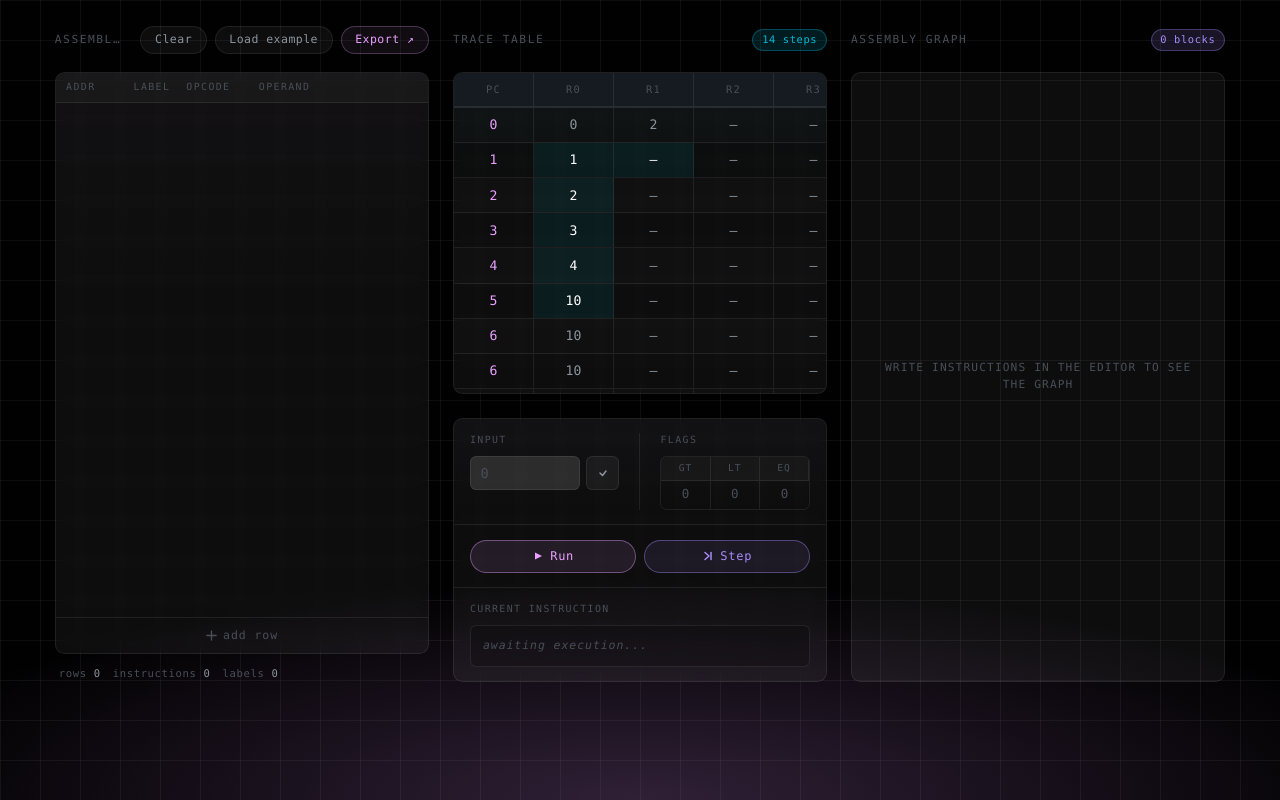
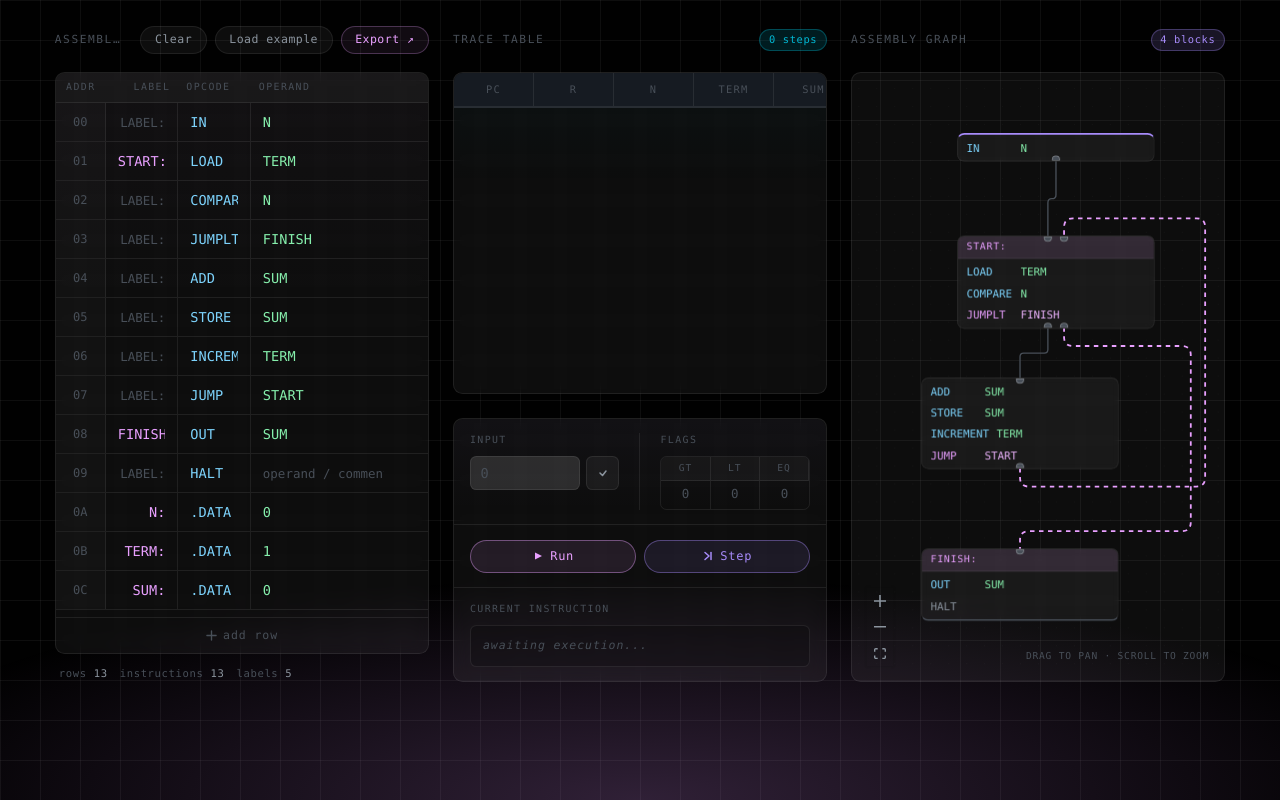
Before and after one commit to DiamondPie/assembly-sim, a Next.js app: page / in a window 1280 px wide. Built offline with nearby package versions, Linux system fonts and the light colour scheme.

Commit message:
Refactor Page component to initialize VM with default rows and enhance input handling; update TraceTable and SimControls integration

```diff
--- a/app/page.js
+++ b/app/page.js
@@ -1,13 +1,141 @@
 "use client";
 
+import { useState, useMemo, useCallback } from 'react';
 import AsmEditor from './components/AsmEditor';
 import TraceTable from './components/TraceTable';
 import AssemblyGraph from './components/AssemblyGraph';
 import SimControls from './components/SimControls';
-import { useState } from 'react';
+
+import {
+  parse,
+  createVM,
+  step,
+  run,
+  provideInput,
+  traceToTableRows,
+  traceToTableColumns,
+} from './AsmVM';
+
+// ── 初始示例程序（与 AsmEditor 内部 EXAMPLE_ROWS 一致）────────────────────
+let _rid = 0;
+const mk = (label, opcode, operand) => ({
+  id: _rid++,
+  label,
+  opcode,
+  operand,
+});
+
+const INITIAL_ROWS = [
+  mk('',        'IN',        'N'),
+  mk('START:',  'LOAD',      'TERM'),
+  mk('',        'COMPARE',   'N'),
+  mk('',        'JUMPLT',    'FINISH'),
+  mk('',        'ADD',       'SUM'),
+  mk('',        'STORE',     'SUM'),
+  mk('',        'INCREMENT', 'TERM'),
+  mk('',        'JUMP',      'START'),
+  mk('FINISH:', 'OUT',       'SUM'),
+  mk('',        'HALT',      ''),
+  mk('N:',      '.DATA',     '0'),
+  mk('TERM:',   '.DATA',     '1'),
+  mk('SUM:',    '.DATA',     '0'),
+];
 
 export default function Page() {
-  const [rows, setRows] = useState([]);
+  const [rows, setRows]           = useState(INITIAL_ROWS);
+  const [vmState, setVmState]     = useState(null);
+  const [inputValue, setInputValue] = useState('');
+  const [prevProgram, setPrevProgram] = useState(null);
+  const [autoRun, setAutoRun] = useState(false);
+
+  // 每次 rows 变化都重新解析
+  const program = useMemo(() => parse(rows), [rows]);
+
+  // rows/program 变化 → 重置 VM（避免旧状态与新代码错位）
+  if (program !== prevProgram) {
+    setPrevProgram(program);
+    setVmState(null);
+    setInputValue('');
+    setAutoRun(false);
+  }
+
+  // 懒初始化：第一次点 Run/Step 时才真正 createVM
+  const ensureVM = useCallback(
+    () => vmState ?? createVM(program),
+    [vmState, program]
+  );
+
+  const handleStep = useCallback(() => {
+    const cur = ensureVM();
+    if (cur.halted || cur.error || cur.waitingForInput) {
+      setVmState(cur); // 把潜在的初始化写回
+      return;
+    }
+    setAutoRun(false);
+    setVmState(step(cur, program));
+  }, [ensureVM, program]);
+
+  const handleRun = useCallback(() => {
+    const cur = ensureVM();
+    if (cur.halted || cur.error) {
+      setVmState(cur);
+      return;
+    }
+    setAutoRun(true);
+    // run() 会在遇到 IN / HALT / error 时自动停
+    setVmState(run(cur, program));
+  }, [ensureVM, program]);
+
+  const handleInputConfirm = useCallback(
+    (val) => {
+      if (!vmState || !vmState.waitingForInput) return;
+      const n = parseInt(val, 10);
+      let next = provideInput(vmState, isNaN(n) ? 0 : n);
+
+      // 如果是 Run 模式下被 IN 阻断的，注入后继续跑
+      if (
+        autoRun &&
+        !next.halted &&
+        !next.error &&
+        !next.waitingForInput
+      ) {
+        next = run(next, program);
+      }
+
+      setVmState(next);
+      setInputValue('');
+    },
+    [vmState, program, autoRun]
+  );
+
+  // ── 派生：TraceTable 的列和行 ────────────────────────────────────────────
+  const traceColumns = useMemo(
+    () => traceToTableColumns(program),
+    [program]
+  );
+  const traceRows = useMemo(
+    () => (vmState ? traceToTableRows(vmState.trace, program) : []),
+    [vmState, program]
+  );
+
+  // ── 派生：SimControls 的 props ───────────────────────────────────────────
+  const flags    = vmState?.flags ?? { GT: false, LT: false, EQ: false };
+
+  // 根据 VM 状态动态写 notation，给用户清晰反馈
+  let notation = vmState?.currentNotation ?? '';
+  if (vmState?.error) {
+    notation = `⚠ ${vmState.error}`;
+  } else if (vmState?.waitingForInput) {
+    notation = `⌨ waiting for input → ${vmState.inputTarget}`;
+  } else if (vmState?.halted) {
+    notation = `■ halted${
+      vmState.output.length ? ` · output: [${vmState.output.join(', ')}]` : ''
+    }`;
+  }
+
+  const currentRowId = vmState?.trace?.length > 0
+    ? (program.instructions[vmState.trace[vmState.trace.length - 1].pc]?.rowId ?? null)
+    : null;
 
   return (
     <main className="min-h-screen p-6 md:p-6">
@@ -18,21 +146,26 @@ export default function Page() {
           <AsmEditor rows={rows} onRowsChange={setRows} />
         </div>
 
-        {/* Right column — stacked: Trace Table top, placeholder bottom */}
+        {/* Right column — Trace Table + SimControls */}
         <div className="flex flex-col gap-6">
+          <div>
+            <TraceTable columns={traceColumns} rows={traceRows} />
+          </div>
+          <div className="flex flex-col h-full">
+            <SimControls
+              inputValue={inputValue}
+              onInputChange={setInputValue}
+              onInputConfirm={handleInputConfirm}
+              flags={flags}
+              onRun={handleRun}
+              onStep={handleStep}
+              notation={notation}
+            />
+          </div>
+        </div>
 
-          {/* Top-right: Trace Table */}
-          <div>
-            <TraceTable />
-          </div>
-
-          {/* Bottom-right: reserved for future component */}
-          <div className="flex flex-col h-full">
-            <SimControls />
-          </div>
-
-        </div>
-        <AssemblyGraph rows={rows} />
+        {/* Bottom — CFG Graph */}
+        <AssemblyGraph rows={rows} currentRowId={currentRowId}/>
       </div>
     </main>
   );
```
